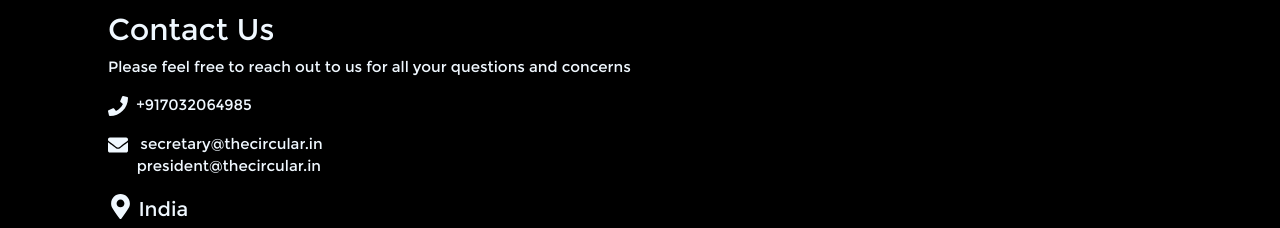
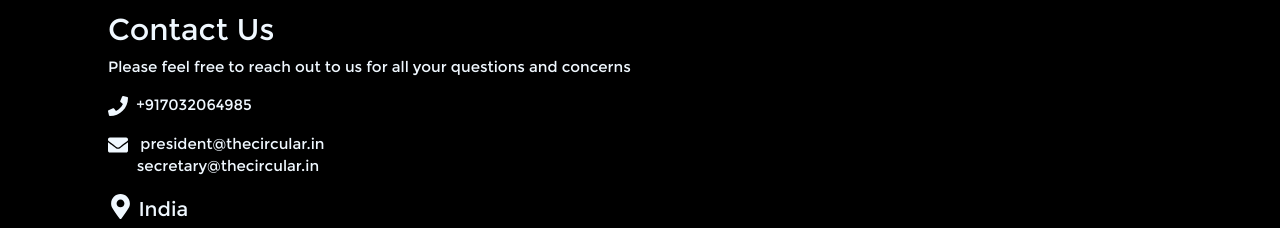
Before and after one commit to Rushikeshsr/thecircularweb, a React (Create React App) app in the folder circular/: page /contactus in a window 1280 px wide. Shown: the part 1100-1328 px from the top of the page. Built offline with nearby package versions, Linux system fonts and the light colour scheme.

Commit message:
contact updated

```diff
--- a/circular/src/components/contactUs.js
+++ b/circular/src/components/contactUs.js
@@ -69,7 +69,7 @@ const ContactUs = () => {
             <h2 className='main-heading' style={{color:"aliceblue"}}>Contact Us</h2>
             <p className='paragh'>Please feel free to reach out to us for all your questions and concerns</p>
             <p className='paragh'><FaPhone style={{fontSize:'20px'}}/>&nbsp;&nbsp;+917032064985</p>
-            <p className='paragh'><FaEnvelope style={{fontSize:'20px'}}/>&nbsp;&nbsp; secretary@thecircular.in <br/>&nbsp;&nbsp;&nbsp;&nbsp;&nbsp;&nbsp;&nbsp;president@thecircular.in</p>
+            <p className='paragh'><FaEnvelope style={{fontSize:'20px'}}/>&nbsp;&nbsp; president@thecircular.in <br/>&nbsp;&nbsp;&nbsp;&nbsp;&nbsp;&nbsp;&nbsp;secretary@thecircular.in</p>
             <div className='d-flex paragh'>
                 <FaMapMarkerAlt style={{fontSize:'25px'}}/>
                 <div>
```
